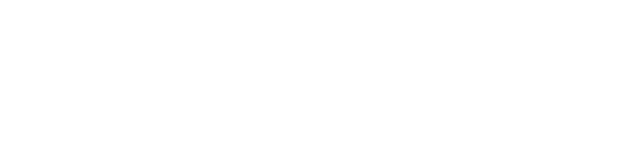
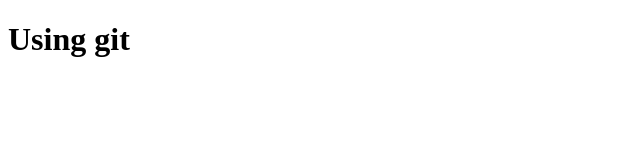
Before and after one commit to polinaaaa-com/hillel_15_, a plain HTML site: page index.html in a window 1280 px wide. Shown: the whole page, without its empty margins (0-640 px from the left). Drawn offline with Linux system fonts and the light colour scheme.

Commit message:
Added h1 tag

```diff
--- a/index.html
+++ b/index.html
@@ -6,6 +6,6 @@
     <title>Document</title>
 </head>
 <body>
-
+    <h1>Using git</h1>
 </body>
 </html>
```
